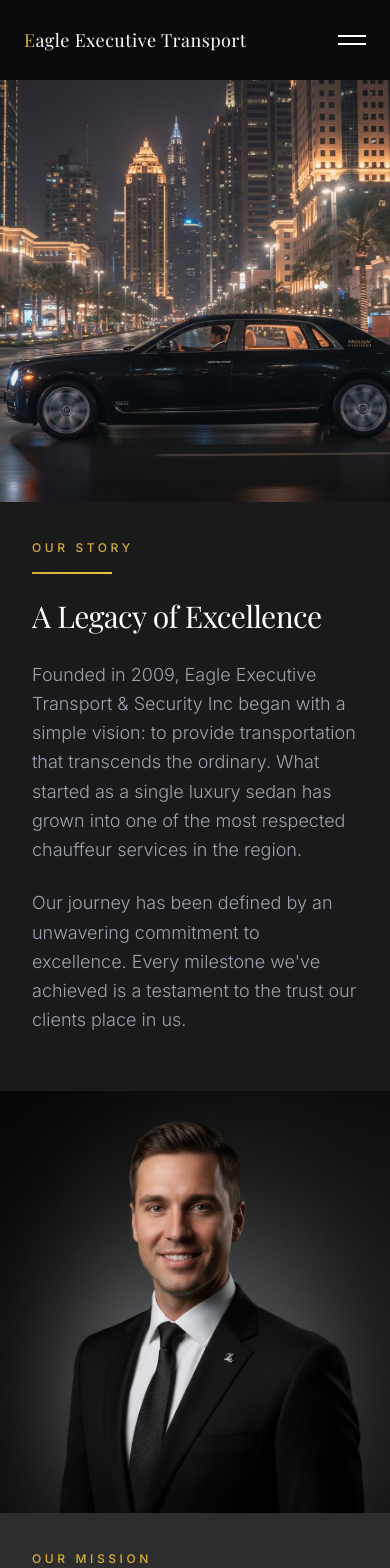
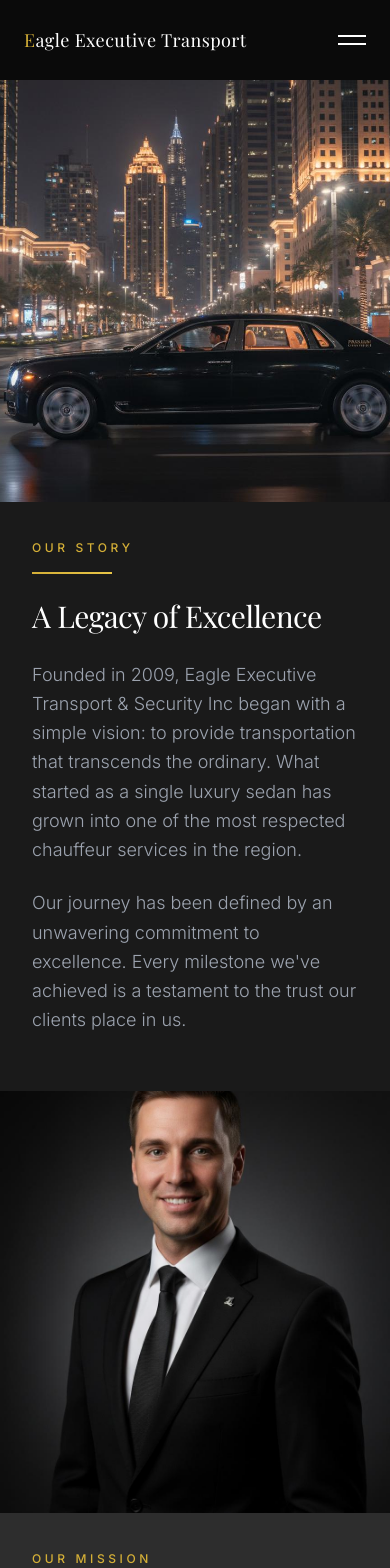
Before and after one commit to Sreeram4506/eagleexecutives, a React (Vite) app: page /about in a window 390 px wide. Shown: the top 1568 px of the page. Built offline with nearby package versions, Linux system fonts and the light colour scheme; a web font is replaced by a local one.

Commit message:
fix(About): resolve mobile image zoom issues and improve framing

```diff
--- a/src/sections/About.tsx
+++ b/src/sections/About.tsx
@@ -40,7 +40,7 @@ const AboutSection = ({ id, image, contentBg, textColor, reverse, children }: Ab
     >
       {/* Image Side */}
       <div
-        className="w-full lg:w-3/5 h-[50vh] lg:h-auto min-h-[400px] bg-cover bg-top bg-fixed"
+        className="w-full lg:w-3/5 h-[50vh] lg:h-auto min-h-[400px] bg-cover bg-center lg:bg-fixed"
         style={{ backgroundImage: `url(${image})` }}
       />
 
```
